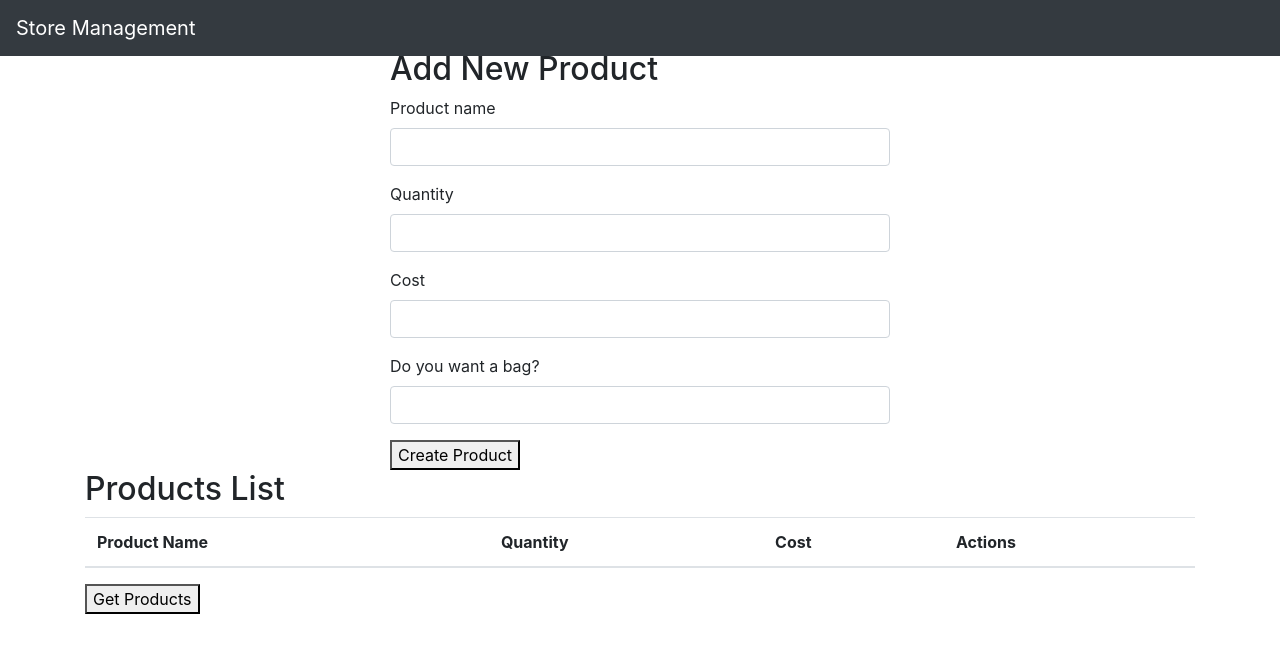
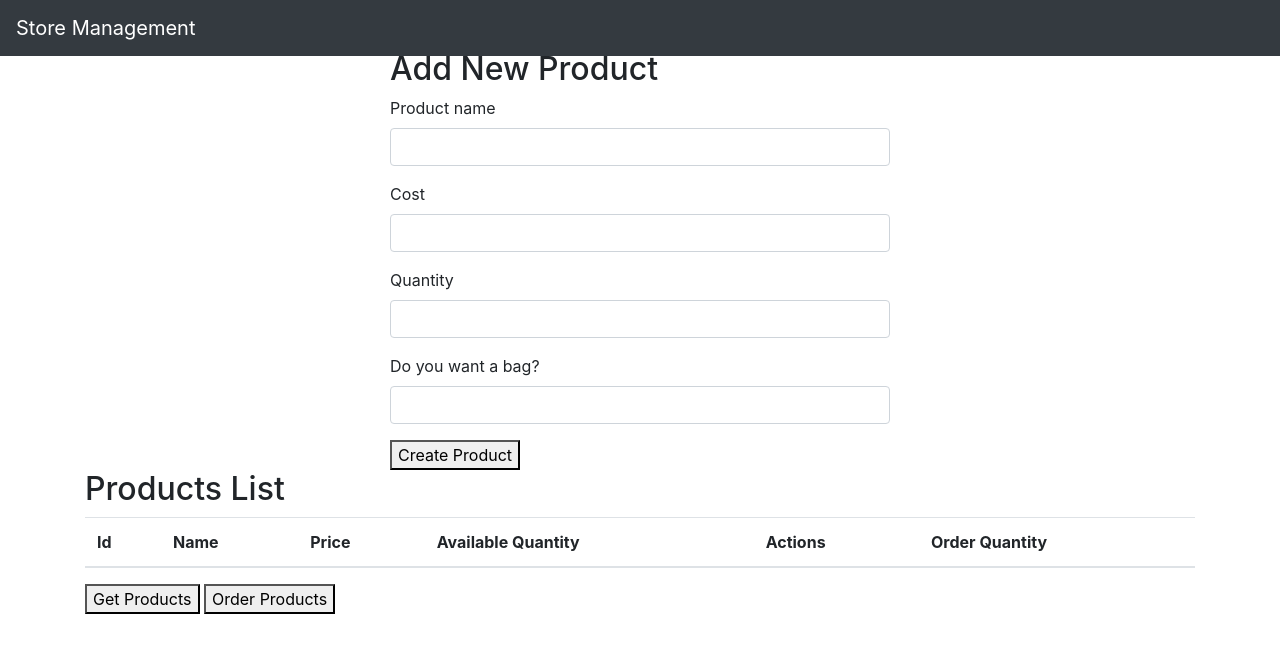
Before and after one commit to julianOcampo115/microwebAppBase, a Flask app: page /products in a window 1280 px wide. Shown: the top 653 px of the page. Run offline with Flask 3, Linux system fonts and the light colour scheme; lists and menus that the app fills with data are empty; parts of the project's set-up code (start-up, migrations or seed data) failed here and were passed over; some libraries are stand-ins or nearby versions.

Commit message:
products.html

```diff
--- a/frontend/web/templates/products.html
+++ b/frontend/web/templates/products.html
@@ -35,7 +35,7 @@
 <body>
 
 <nav class="navbar navbar-expand-md navbar-dark bg-dark fixed-top">
-    <a class="navbar-brand" href="/">Store Management</a>
+    <a class="navbar-brand" href="/dashboard">Store Management</a>
     <button class="navbar-toggler" type="button" data-toggle="collapse" data-target="#navbarCollapse" aria-controls="navbarCollapse" aria-expanded="false" aria-label="Toggle navigation">
         <span class="navbar-toggler-icon"></span>
     </button>
@@ -50,12 +50,12 @@
                 <input type="text" class="form-control" id="name" required>
             </div>
             <div class="form-group">
-                <label for="quantity">Quantity</label>
-                <input type="number" class="form-control" id="quantity" required>
+                <label for="cost">Cost</label>
+                <input type="number" class="form-control" id="cost" required>
             </div>
             <div class="form-group">
-                <label for="cost">Cost</label>
-                <input type="text" class="form-control" id="cost" required>
+                <label for="quantity">Quantity</label>
+                <input type="text" class="form-control" id="quantity" required>
             </div>
             <div class="form-group">
                 <label for="bag">Do you want a bag?</label>
@@ -69,15 +69,18 @@
     <table id="product-list" class="table table-striped">
         <thead>
             <tr>
-                <th>Product Name</th>
-                <th>Quantity</th>
-                <th>Cost</th>
+                <th>Id</th>
+                <th>Name</th>
+                <th>Price</th>
+                <th>Available Quantity</th>
                 <th>Actions</th>
+                <th>Order Quantity</th>
             </tr>
         </thead>
         <tbody></tbody>
     </table>
     <button type="button" onclick="getProducts()">Get Products</button>
+    <button type="button" onclick="orderProducts()">Order Products</button>
 </div>
 
 <script src="static/scriptP.js"></script>
```
